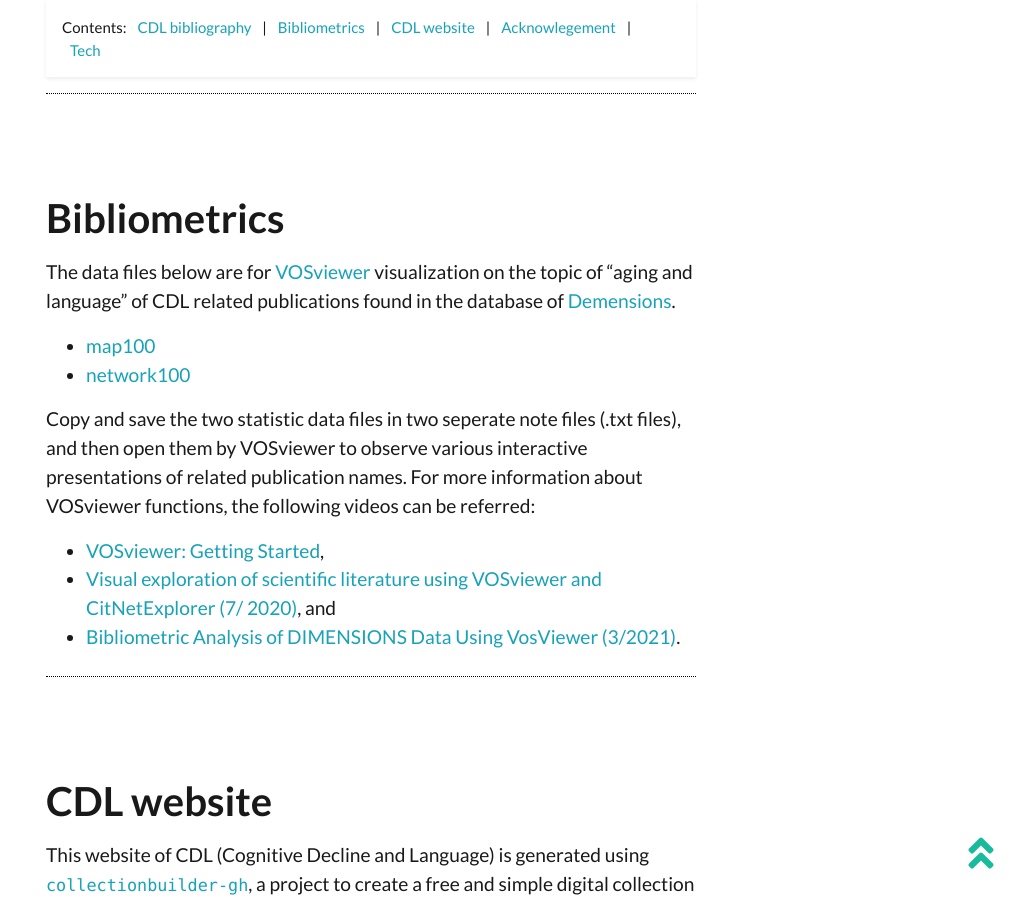
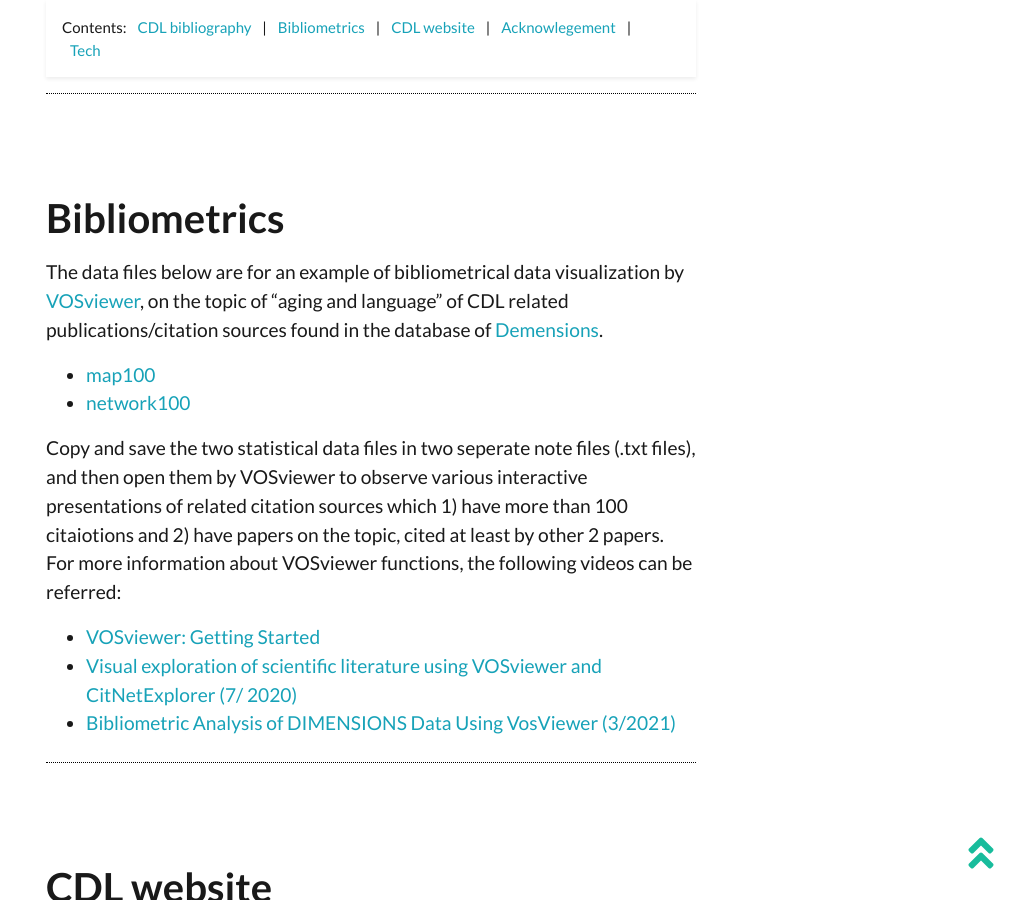
Before and after one commit to archivesw/cogfigcollection, a Jekyll site: the page built from pages/about.md, in a window 1280 px wide and 900 px high, scrolled down 676 px. Shown: the whole window, without its empty margins (269-1280 px from the left). Built offline with Jekyll 4.4.1, drawn with Linux system fonts in a browser that asks for light colours; nearby versions of some CDN libraries.

Commit message:
update about.md

```diff
--- a/pages/about.md
+++ b/pages/about.md
@@ -16,16 +16,16 @@
 CDL (Cognitive Decline and Language) presented on this website is a brief visualization of [a value added subject bibliography](https://www.polyu.edu.hk/cbs/rclcn/cognitive-decline-and-language-cdl/synopsis/) including bibliometric data visualization prepared as background to discussing research on the cognitive neuroscience of language and cognitive decline at [Research Centre for Language, Cognition, and Neuroscience](https://www.polyu.edu.hk/cbs/rclcn/about-centre/our-mission/).
 
 ## Bibliometrics
-The data files below are for [VOSviewer](https://www.vosviewer.com/) visualization on the topic of "aging and language" of CDL related publications found in the database of [Demensions](https://www.dimensions.ai/).
+The data files below are for an example of bibliometrical data visualization by [VOSviewer](https://www.vosviewer.com/), on the topic of "aging and language" of CDL related publications/citation sources found in the database of [Demensions](https://www.dimensions.ai/).
 
 - [map100](https://raw.githubusercontent.com/archivesw/cogfigcollection/main/_data/map100.txt)
 - [network100](https://raw.githubusercontent.com/archivesw/cogfigcollection/main/_data/network100.txt)
 
-Copy and save the two statistic data files in two seperate note files (.txt files), and then open them by VOSviewer to observe various interactive presentations of related publication names. For more information about VOSviewer functions, the following videos can be referred:
+Copy and save the two statistical data files in two seperate note files (.txt files), and then open them by VOSviewer to observe various interactive presentations of related citation sources which 1) have more than 100 citaiotions and 2) have papers on the topic, cited at least by other 2 papers. For more information about VOSviewer functions, the following videos can be referred:
 
-- [VOSviewer: Getting Started](https://youtu.be/9dTWkNRxUtw),
-- [Visual exploration of scientific literature using VOSviewer and CitNetExplorer (7/ 2020)](https://youtu.be/3aSKhFeXIU4), and
-- [Bibliometric Analysis of DIMENSIONS Data Using VosViewer (3/2021)](https://youtu.be/or6LA0anOBQ).
+- [VOSviewer: Getting Started](https://youtu.be/9dTWkNRxUtw)
+- [Visual exploration of scientific literature using VOSviewer and CitNetExplorer (7/ 2020)](https://youtu.be/3aSKhFeXIU4)
+- [Bibliometric Analysis of DIMENSIONS Data Using VosViewer (3/2021)](https://youtu.be/or6LA0anOBQ)
 
 ## CDL website
 This website of CDL (Cognitive Decline and Language) is generated using [`collectionbuilder-gh`](https://collectionbuilding.github.io/gh/), a project to create a free and simple digital collection using [GitHub Pages](https://pages.github.com/) from:
```
